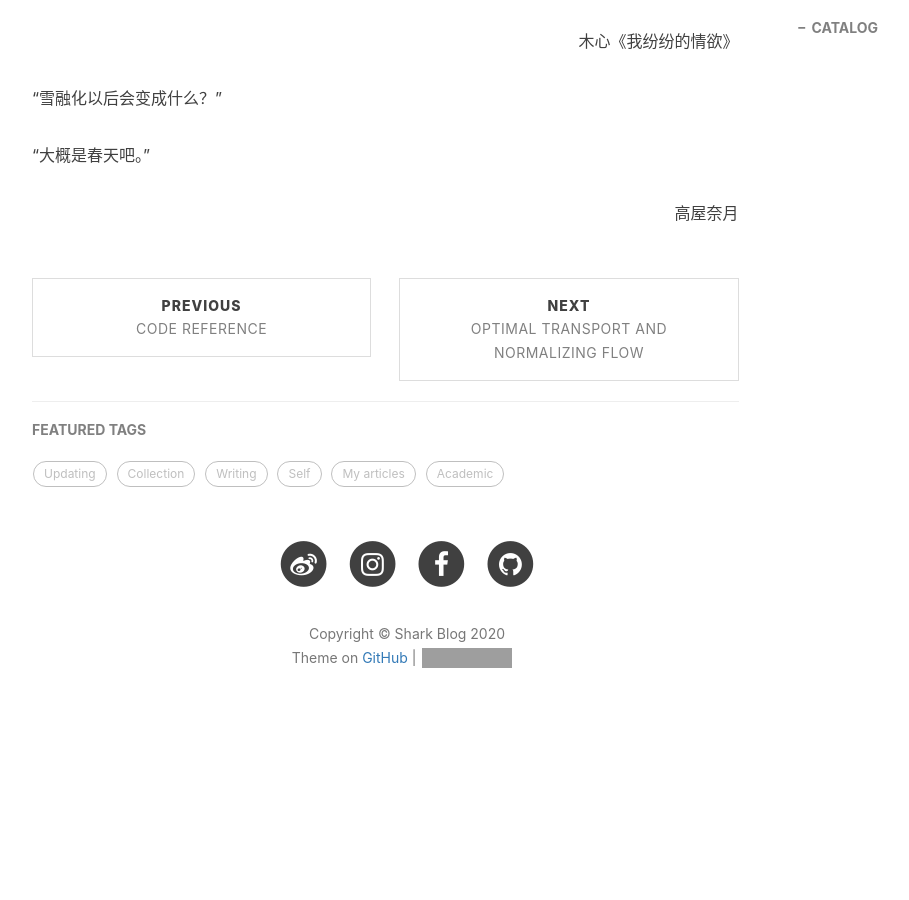
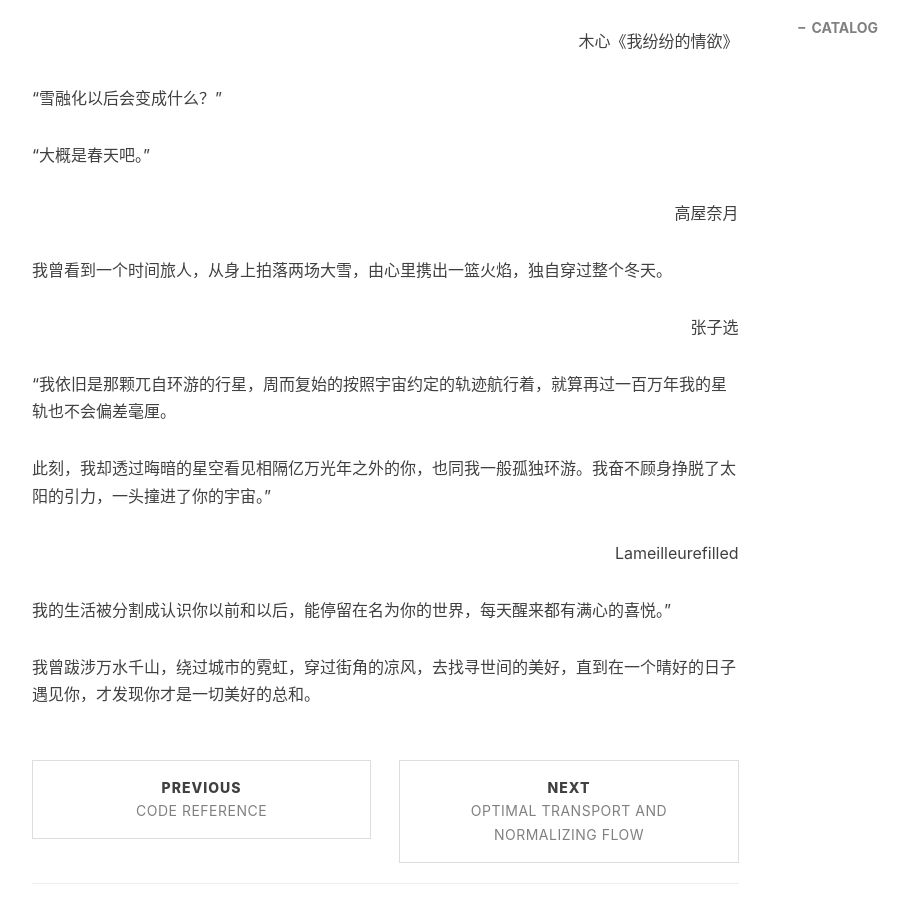
Before and after one commit to sharkjingyang/sharkjingyang.github.io, a Jekyll site: the page built from _posts/2020-07-13-热评、语录搜集.md, in a window 1280 px wide and 900 px high, scrolled down 1220 px. Shown: the whole window, without its empty margins (233-1142 px from the left). Built offline with Jekyll 4.4.1, drawn with Linux system fonts in a browser that asks for light colours; nearby versions of some CDN libraries; comment, search, counter and statistics services are not loaded; before the commit the page ends 1982 px from its top, so only the background shows below that; some of the changed text lies outside the part shown; grey boxes are pictures that could not be loaded.

Commit message:
Update 2020-07-13-热评、语录搜集.md

```diff
--- a/_posts/2020-07-13-热评、语录搜集.md
+++ b/_posts/2020-07-13-热评、语录搜集.md
@@ -40,3 +40,17 @@ tags:
 “大概是春天吧。”
 
 <p align="right">高屋奈月</p>
+
+我曾看到一个时间旅人，从身上拍落两场大雪，由心里携出一篮火焰，独自穿过整个冬天。
+
+<p align="right">张子选</p>
+
+“我依旧是那颗兀自环游的行星，周而复始的按照宇宙约定的轨迹航行着，就算再过一百万年我的星轨也不会偏差毫厘。
+
+此刻，我却透过晦暗的星空看见相隔亿万光年之外的你，也同我一般孤独环游。我奋不顾身挣脱了太阳的引力，一头撞进了你的宇宙。”
+
+<p align="right">Lameilleurefilled</p>
+
+我的生活被分割成认识你以前和以后，能停留在名为你的世界，每天醒来都有满心的喜悦。”
+
+我曾跋涉万水千山，绕过城市的霓虹，穿过街角的凉风，去找寻世间的美好，直到在一个晴好的日子遇见你，才发现你才是一切美好的总和。
```
Also changed, not shown: other parts of _posts/2020-07-13-热评、语录搜集.md (+1 -1 lines).
